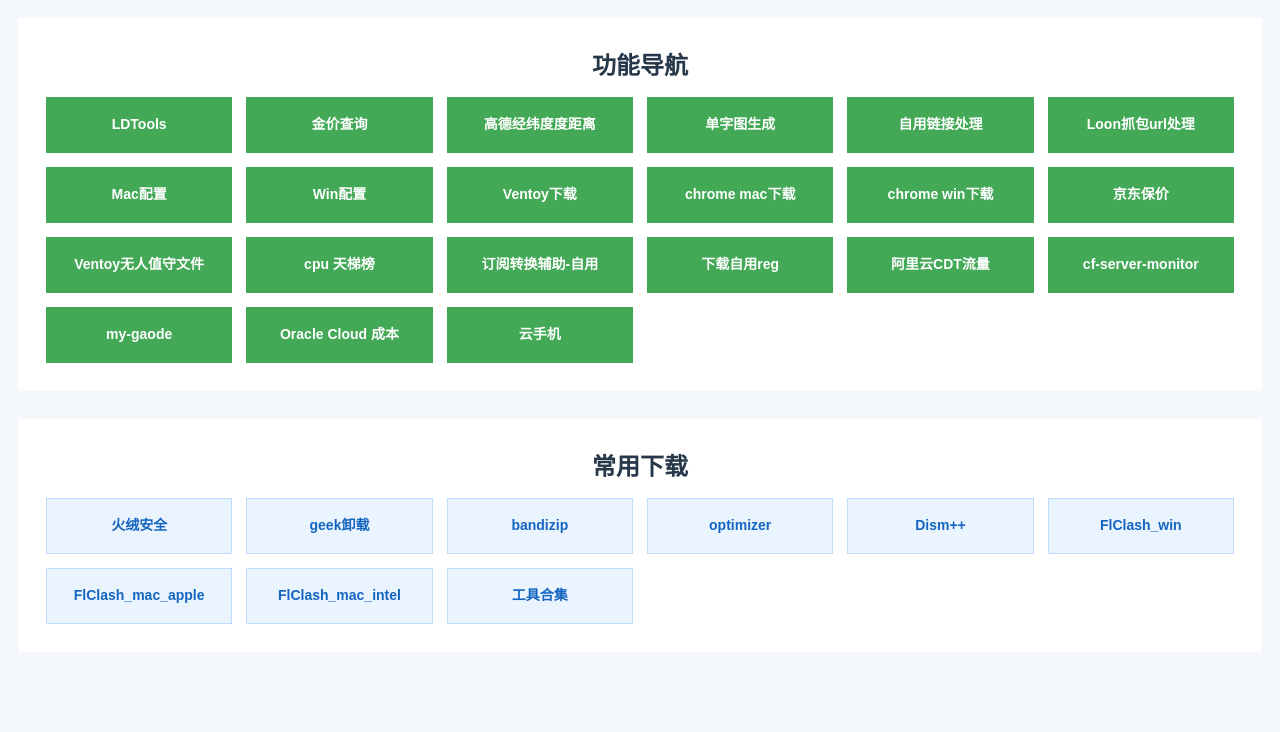
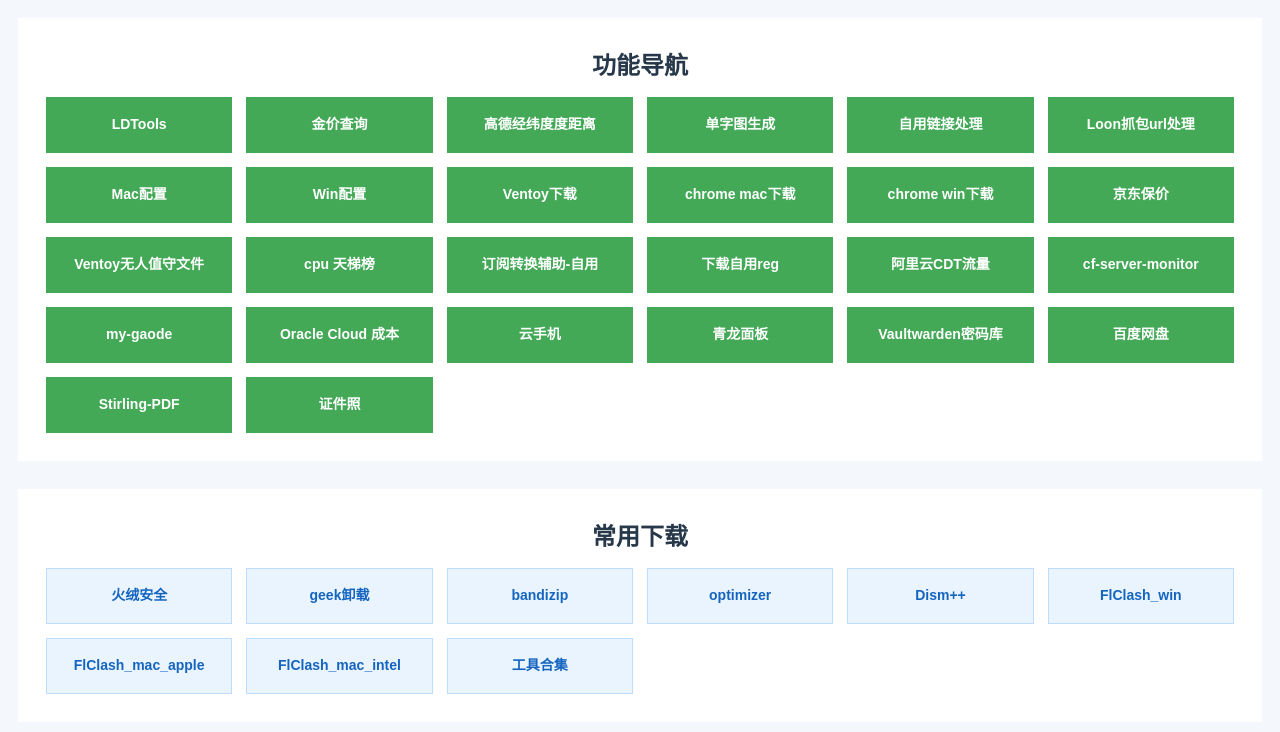
Before and after one commit to summer19940609/verygoodbye, a website: page index.html in a window 1280 px wide. Drawn offline with Linux system fonts and the light colour scheme.

Commit message:
导航页添加甲骨文应用容器按钮

```diff
--- a/index.html
+++ b/index.html
@@ -151,6 +151,11 @@
 				<button value="https://gaode.12156844.xyz/">my-gaode</button>
 				<button value="https://oracle-oci-cost.12156844.xyz/">Oracle Cloud 成本</button>
 				<button value="https://redroid-jgw.12156844.xyz/">云手机</button>
+				<button value="https://qinglong-jgw.12156844.xyz/">青龙面板</button>
+				<button value="https://vaultwarden-jgw.12156844.xyz/">Vaultwarden密码库</button>
+				<button value="https://baidunetdisk-jgw.12156844.xyz/">百度网盘</button>
+				<button value="https://stirlingpdf-jgw.12156844.xyz/">Stirling-PDF</button>
+				<button value="https://idphotos-jgw.12156844.xyz/">证件照</button>
 			</div>
 		</section>
 		<section class="section">
```
